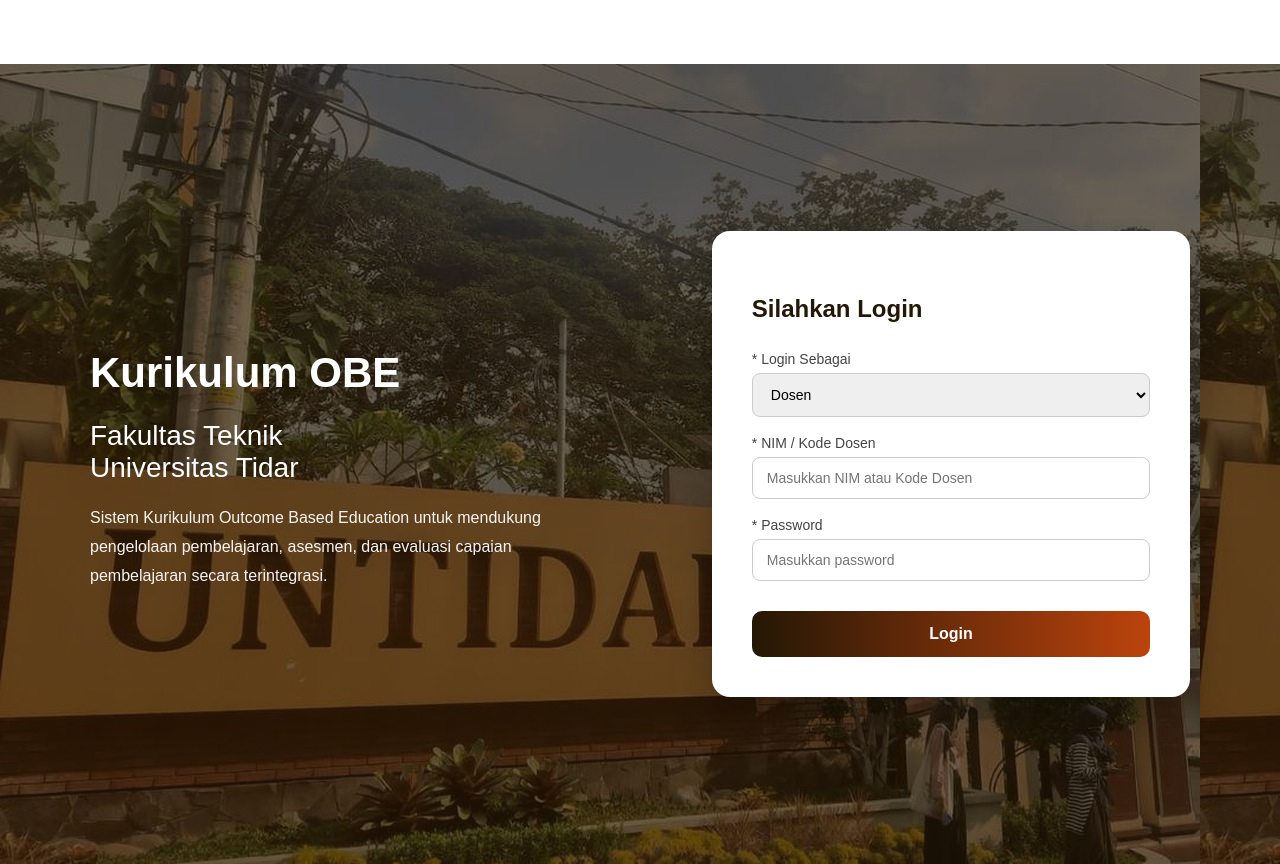
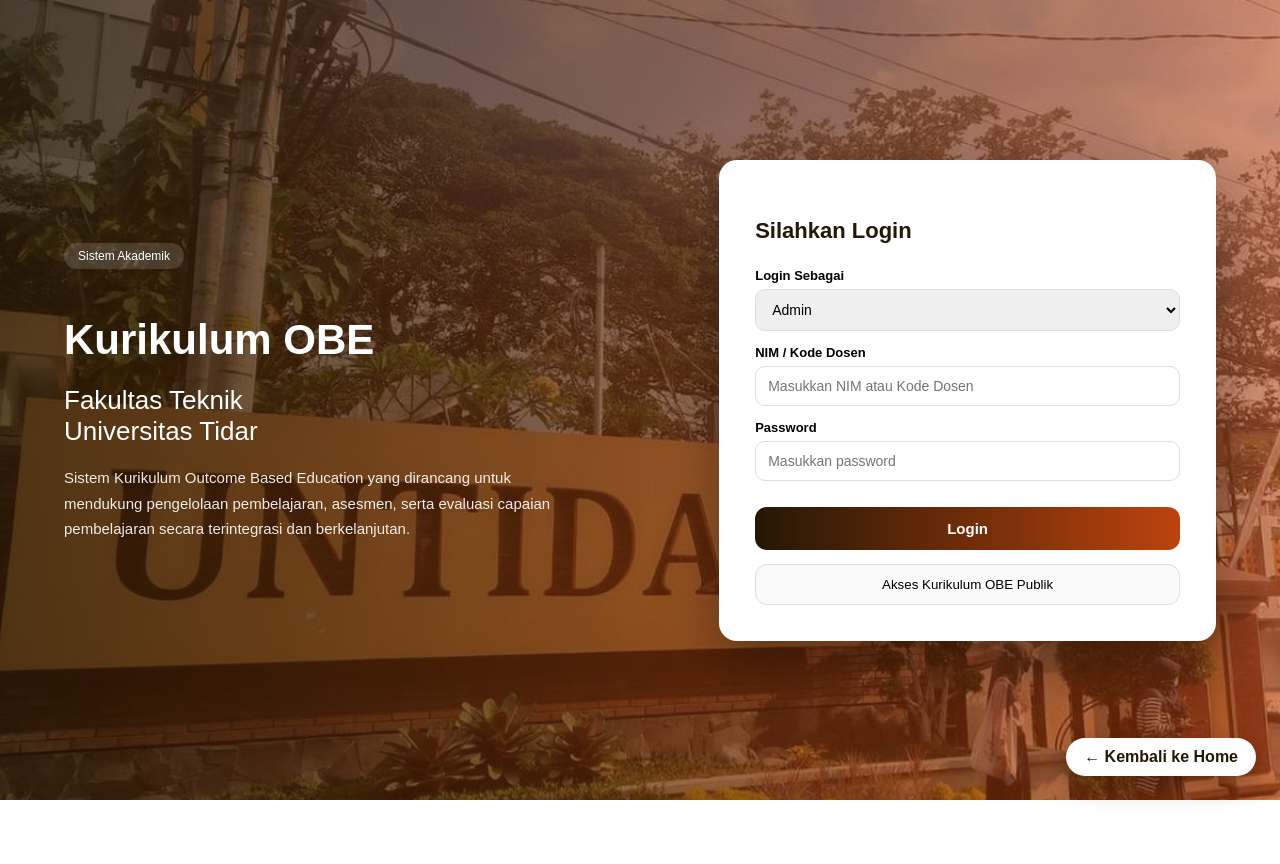
Before and after one commit to zharifanm/OBEFT, a React (Vite) app in the folder obe-frontend/: page /login in a window 1280 px wide. After the commit the page ends 800 px from the top, so only its background shows below. Built offline with nearby package versions, Linux system fonts and the light colour scheme.

Commit message:
Perbaikan halaman login

```diff
--- a/obe-frontend/src/pages/Login.css
+++ b/obe-frontend/src/pages/Login.css
@@ -1,152 +1,153 @@
-/* =========================
-   PAGE WRAPPER
-   ========================= */
+/* PAGE */
 .login-page {
-  min-height: 100vh;
-  background: url("../assets/images/bg-login.jpg");
-
-  position: relative;
+  position: fixed;
+  inset: 0;
+  background-size: cover;
+  background-position: center;
   display: flex;
   align-items: center;
   justify-content: center;
 }
 
-/* overlay gelap */
+/* OVERLAY */
 .login-overlay {
   position: absolute;
   inset: 0;
-  background: rgba(36, 23, 5, 0.65);
+  background: linear-gradient(
+    90deg,
+    rgba(36, 23, 5, 0.75),
+    rgba(188, 67, 13, 0.55)
+  );
+  z-index: 1;
 }
 
-/* =========================
-   CONTAINER
-   ========================= */
+/* CONTAINER */
 .login-container {
   position: relative;
   z-index: 2;
-  max-width: 1100px;
-  width: 100%;
-  margin: 0 24px;
-
+  width: 90%;
+  max-width: 1200px;
   display: grid;
-  grid-template-columns: 1.2fr 1fr;
+  grid-template-columns: 1.1fr 0.9fr;
   gap: 48px;
   align-items: center;
 }
 
-/* =========================
-   LEFT INFO
-   ========================= */
+/* LEFT */
 .login-info {
-  color: #ffffff;
+  color: #fff;
+}
+
+.login-badge {
+  display: inline-block;
+  padding: 6px 14px;
+  border-radius: 20px;
+  font-size: 12px;
+  background: rgba(255,255,255,0.15);
+  margin-bottom: 18px;
 }
 
 .login-info h1 {
   font-size: 42px;
-  margin-bottom: 8px;
+  margin-bottom: 6px;
 }
 
 .login-info h2 {
-  font-size: 28px;
+  font-size: 26px;
   font-weight: 500;
-  margin-bottom: 20px;
+  margin-bottom: 18px;
 }
 
 .login-info p {
-  font-size: 16px;
-  line-height: 1.8;
-  max-width: 480px;
-  opacity: 0.95;
+  max-width: 520px;
+  line-height: 1.7;
+  font-size: 15px;
+  opacity: 0.9;
 }
 
-/* =========================
-   LOGIN CARD
-   ========================= */
+/* CARD */
 .login-card {
-  background: #ffffff;
-  padding: 40px;
+  background: #fff;
   border-radius: 18px;
-  box-shadow: 0 20px 40px rgba(0,0,0,0.25);
+  padding: 36px;
+  box-shadow: 0 30px 60px rgba(0,0,0,0.35);
 }
 
 .login-card h3 {
-  font-size: 24px;
-  margin-bottom: 28px;
+  font-size: 22px;
+  margin-bottom: 24px;
   color: #241705;
 }
 
-/* =========================
-   FORM
-   ========================= */
-.login-form {
-  display: flex;
-  flex-direction: column;
-  gap: 18px;
-}
-
-.login-form label {
+/* FORM */
+.form-group {
   display: flex;
   flex-direction: column;
   gap: 6px;
+  margin-bottom: 14px;
+}
+
+.form-group label {
+  font-size: 13px;
+  font-weight: 600;
+}
+
+.form-group input,
+.form-group select {
+  padding: 11px 12px;
+  border-radius: 10px;
+  border: 1px solid #ddd;
   font-size: 14px;
 }
 
-.login-form span {
-  color: #444;
+/* LOGIN BUTTON */
+.btn-login {
+  margin-top: 12px;
+  width: 100%;
+  padding: 13px;
+  border-radius: 12px;
+  border: none;
+  font-weight: 600;
+  font-size: 15px;
+  cursor: pointer;
+  color: #fff;
+  background: linear-gradient(90deg, #241705, #bc430d);
 }
 
-.login-form input,
-.login-form select {
-  padding: 12px 14px;
-  border-radius: 8px;
-  border: 1px solid #ccc;
-  font-size: 14px;
+/* PUBLIC */
+.btn-public {
+  margin-top: 14px;
+  width: 100%;
+  padding: 12px;
+  border-radius: 12px;
+  border: 1px solid #ddd;
+  background: #fafafa;
+  font-weight: 500;
+  cursor: pointer;
 }
 
-.login-form input:focus,
-.login-form select:focus {
-  outline: none;
-  border-color: #BC430D;
+/* BACK HOME */
+.btn-back-home {
+  position: fixed;
+  right: 24px;
+  bottom: 24px;
+  z-index: 3;
+  background: #fff;
+  color: #241705;
+  padding: 10px 18px;
+  border-radius: 30px;
+  font-weight: 600;
+  text-decoration: none;
+  box-shadow: 0 10px 24px rgba(0,0,0,0.3);
 }
 
-/* =========================
-   BUTTON
-   ========================= */
-.btn-login {
-  margin-top: 12px;
-  padding: 14px;
-  border-radius: 10px;
-  border: none;
-  cursor: pointer;
-
-  background: linear-gradient(
-    90deg,
-    #241705 0%,
-    #BC430D 100%
-  );
-  color: #ffffff;
-  font-size: 16px;
-  font-weight: 600;
-}
-
-.btn-login:hover {
-  opacity: 0.9;
-}
-
-/* =========================
-   RESPONSIVE
-   ========================= */
+/* RESPONSIVE */
 @media (max-width: 900px) {
   .login-container {
     grid-template-columns: 1fr;
-    gap: 32px;
   }
 
   .login-info {
-    text-align: center;
-  }
-
-  .login-info p {
-    margin: 0 auto;
+    display: none;
   }
 }
--- a/obe-frontend/src/pages/Login.jsx
+++ b/obe-frontend/src/pages/Login.jsx
@@ -1,70 +1,65 @@
+import { Link } from "react-router-dom";
 import "./Login.css";
-import { useState } from "react";
+import bgLogin from "../assets/images/bg-login.jpg";
 
 export default function Login() {
-  const [role, setRole] = useState("dosen");
-
   return (
-    <div className="login-page">
-      {/* Overlay */}
+    <div
+      className="login-page"
+      style={{ backgroundImage: `url(${bgLogin})` }}
+    >
       <div className="login-overlay"></div>
 
       <div className="login-container">
-
-        {/* LEFT SIDE */}
+        {/* LEFT CONTENT */}
         <div className="login-info">
+          <span className="login-badge">Sistem Akademik</span>
           <h1>Kurikulum OBE</h1>
           <h2>Fakultas Teknik<br />Universitas Tidar</h2>
           <p>
-            Sistem Kurikulum Outcome Based Education untuk mendukung
-            pengelolaan pembelajaran, asesmen, dan evaluasi capaian
-            pembelajaran secara terintegrasi.
+            Sistem Kurikulum Outcome Based Education yang dirancang
+            untuk mendukung pengelolaan pembelajaran, asesmen,
+            serta evaluasi capaian pembelajaran secara terintegrasi
+            dan berkelanjutan.
           </p>
         </div>
 
-        {/* RIGHT SIDE */}
+        {/* LOGIN CARD */}
         <div className="login-card">
           <h3>Silahkan Login</h3>
 
-          <form className="login-form">
-            {/* ROLE */}
-            <label>
-              <span>* Login Sebagai</span>
-              <select
-                value={role}
-                onChange={(e) => setRole(e.target.value)}
-              >
-                <option value="admin">Admin</option>
-                <option value="dosen">Dosen</option>
-                <option value="mahasiswa">Mahasiswa</option>
+          <form>
+            <div className="form-group">
+              <label>Login Sebagai</label>
+              <select>
+                <option>Admin</option>
+                <option>Dosen</option>
+                <option>Mahasiswa</option>
               </select>
-            </label>
+            </div>
 
-            {/* USERNAME */}
-            <label>
-              <span>* NIM / Kode Dosen</span>
-              <input
-                type="text"
-                placeholder="Masukkan NIM atau Kode Dosen"
-              />
-            </label>
+            <div className="form-group">
+              <label>NIM / Kode Dosen</label>
+              <input placeholder="Masukkan NIM atau Kode Dosen" />
+            </div>
 
-            {/* PASSWORD */}
-            <label>
-              <span>* Password</span>
-              <input
-                type="password"
-                placeholder="Masukkan password"
-              />
-            </label>
+            <div className="form-group">
+              <label>Password</label>
+              <input type="password" placeholder="Masukkan password" />
+            </div>
 
-            <button type="submit" className="btn-login">
-              Login
-            </button>
+            <button className="btn-login">Login</button>
           </form>
+
+          <button className="btn-public">
+            Akses Kurikulum OBE Publik
+          </button>
         </div>
+      </div>
 
-      </div>
+      <Link to="/" className="btn-back-home">
+        ← Kembali ke Home
+      </Link>
     </div>
   );
 }
```
Also changed, not shown: 1 other file (tests, documents, lock files or other folders).
